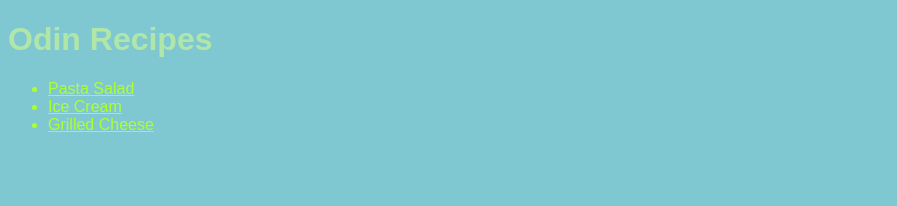
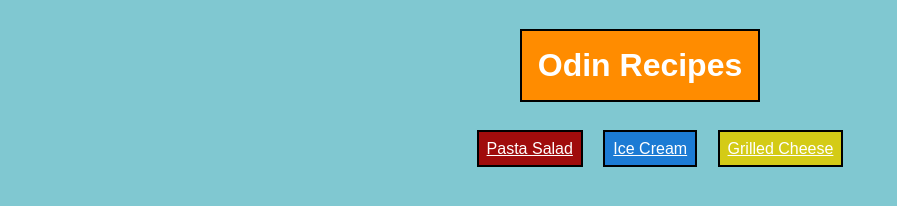
Before and after one commit to elithecool/odin-recipes, a plain HTML site: page index.html in a window 1280 px wide. Shown: the whole page, without its empty margins (0-897 px from the left). Drawn offline with Linux system fonts and the light colour scheme.

Commit message:
Improve homepage look

```diff
--- a/index.html
+++ b/index.html
@@ -10,9 +10,9 @@
         <h1>Odin Recipes</h1>
 
         <ul>
-            <li><a href="./recipes/pastasalad.html">Pasta Salad</a></li>
-            <li><a href="./recipes/icecream.html">Ice Cream</a></li>
-            <li><a href="./recipes/grilledcheese.html">Grilled Cheese</a></li>
+            <li class="button-1"><a href="./recipes/pastasalad.html">Pasta Salad</a></li>
+            <li class="button-2"><a href="./recipes/icecream.html">Ice Cream</a></li>
+            <li class="button-3"><a href="./recipes/grilledcheese.html">Grilled Cheese</a></li>
         </ul>
     </body>
 </html>
--- a/style.css
+++ b/style.css
@@ -1,13 +1,42 @@
 h1 {
     font-weight: bold;
-    color: rgb(176, 230, 168);
+    color: rgb(255, 255, 255);
+    background-color: darkorange;
+    border: 2px;
+    border-style: solid;
+    border-color: black;
+    padding: 16px;
+    width: 10;
+    height: 400;
+    display: inline-block;
 }
 
 body {
     background-color: rgb(128, 200, 209);
     font-family: Arial, Verdana, sans-serif;
+    text-align: center;
 }
 
 ul, a {
-    color: greenyellow;
+    color: rgb(255, 255, 255);
+    text-align: center;
 }
+
+.button-1, .button-2, .button-3 {
+    display: inline;
+    box-sizing: border-box;
+    background-color: rgb(160, 12, 12);
+    border: 2px;
+    border-style: solid;
+    border-color: black;
+    padding: 8px;
+    margin: 8px;
+}
+
+.button-2 {
+    background-color: #1c7bd4;
+}
+
+.button-3 {
+    background-color: #d4cb16;
+}
```
